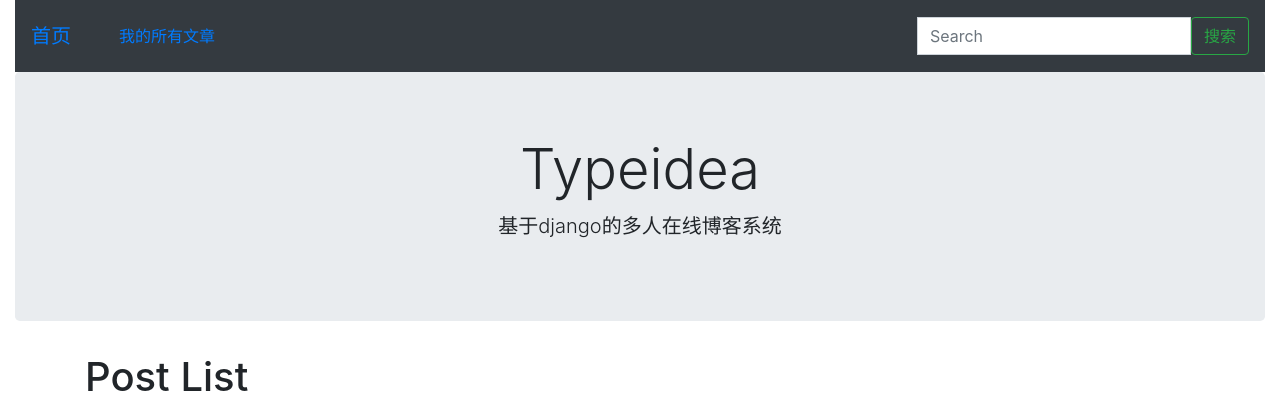
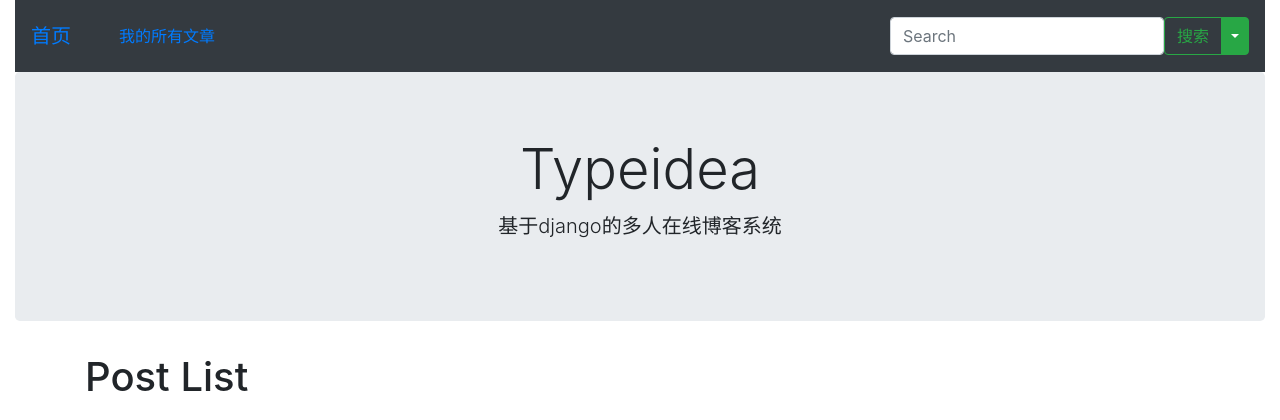
Before and after one commit to xiaolu2333/typeidea, a Django app: template typeidea/themes/default/templates/blog/list.html in a window 1280 px wide. Shown: the top 420 px of the page. Run offline with Django 3.2, Linux system fonts and the light colour scheme; the template is opened without the code that fills it, so the values that code supplies are empty; some libraries are stand-ins or nearby versions.

Commit message:
添加分裂式下拉按钮，实现不同搜索范围
分裂式下拉按钮由bootstrap实现；
通过在下拉按钮中添加formaction属性指定表单的action属性，从而传递不同参数实现搜索范围分离。

```diff
--- a/typeidea/themes/bootstrap/templates/base.html
+++ b/typeidea/themes/bootstrap/templates/base.html
@@ -26,29 +26,20 @@
                             </li>
                         {% endfor %}
                     </ul>
-                    <a class="nav-link text-nowrap" href="{% url 'my_posts'%}">我的所有文章</a>
+                    <a class="nav-link text-nowrap" href="{% url 'my_posts' %}">我的所有文章</a>
                 </div>
-                <form class="form-inline my-2 my-lg-0" action="{% url 'search' %}" method="GET">
-                    <div class="form-group">
-                        <div class="input-group">
-                            <label for="exampleInputAmount"></label>
-                            <input type="search" class="form-control" id="exampleInputAmount" placeholder="Search"
-                                   name="keyword" aria-label="Search“>
-                                </div>
-                                <div class=" button-group">
-                            <button type="submit" class="btn btn-outline-success">搜索</button>
+                <form id="searform" class="form-inline my-2 my-lg-0" method="GET">
+                    <input type="search" class="form-control" placeholder="Search" name="keyword" aria-label="Search" value="{{ keyword }}">
+                    <div class="btn-group">
+                        <button type="submit" id="searchall" class="btn btn-outline-success" formaction="{% url 'search' 0%}">搜索</button>
+                        <button type="button" class="btn btn-success dropdown-toggle dropdown-toggle-split"
+                                data-toggle="dropdown" aria-haspopup="true" aria-expanded="false">
+                        </button>
+                        <div class="dropdown-menu">
+                            <button type="submit" id="searchpersonal" class="btn btn-outline-success" formaction="{% url 'search' 1%}">只看个人</button>
                         </div>
                     </div>
                 </form>
-                {#        {% block userinfo %}#}
-                {#            <form class="form-inline my-2 my-lg-0" action="{% url 'login' %}" method="GET">#}
-                {#                <div class="form-group">#}
-                {#                    <div class=" button-group">#}
-                {#                        <button type="submit" class="btn btn-outline-success">登陆</button>#}
-                {#                    </div>#}
-                {#                </div>#}
-                {#            </form>#}
-                {#        {% endblock %}#}
             </nav>
             <div class="jumbotron">
                 <h1 class="display-4 text-center">Typeidea</h1>
```
Also changed, not shown: typeidea/themes/bootstrap/templates/blog/search.html (renamed from typeidea/themes/bootstrap/templates/blog/login.html).
